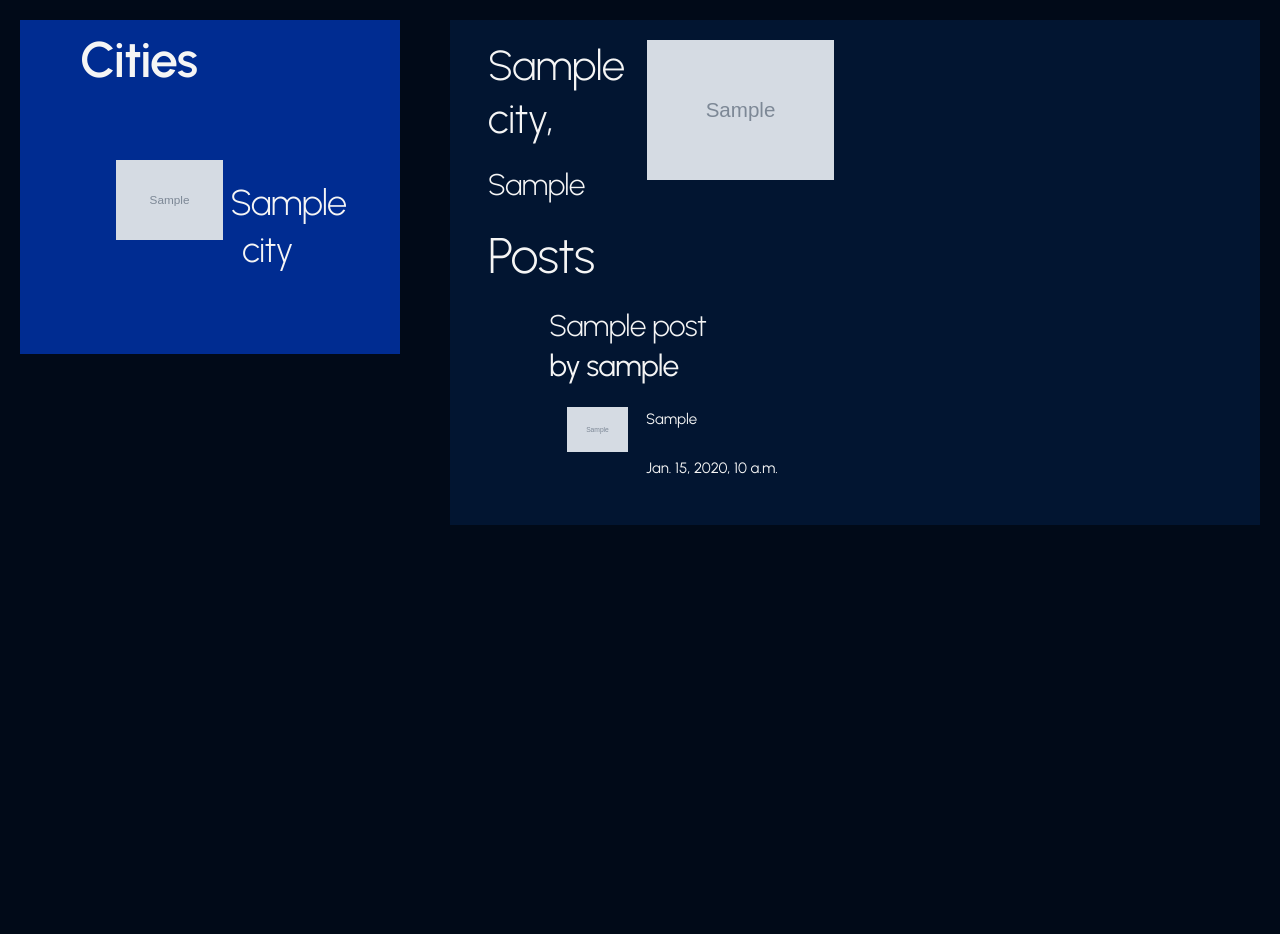
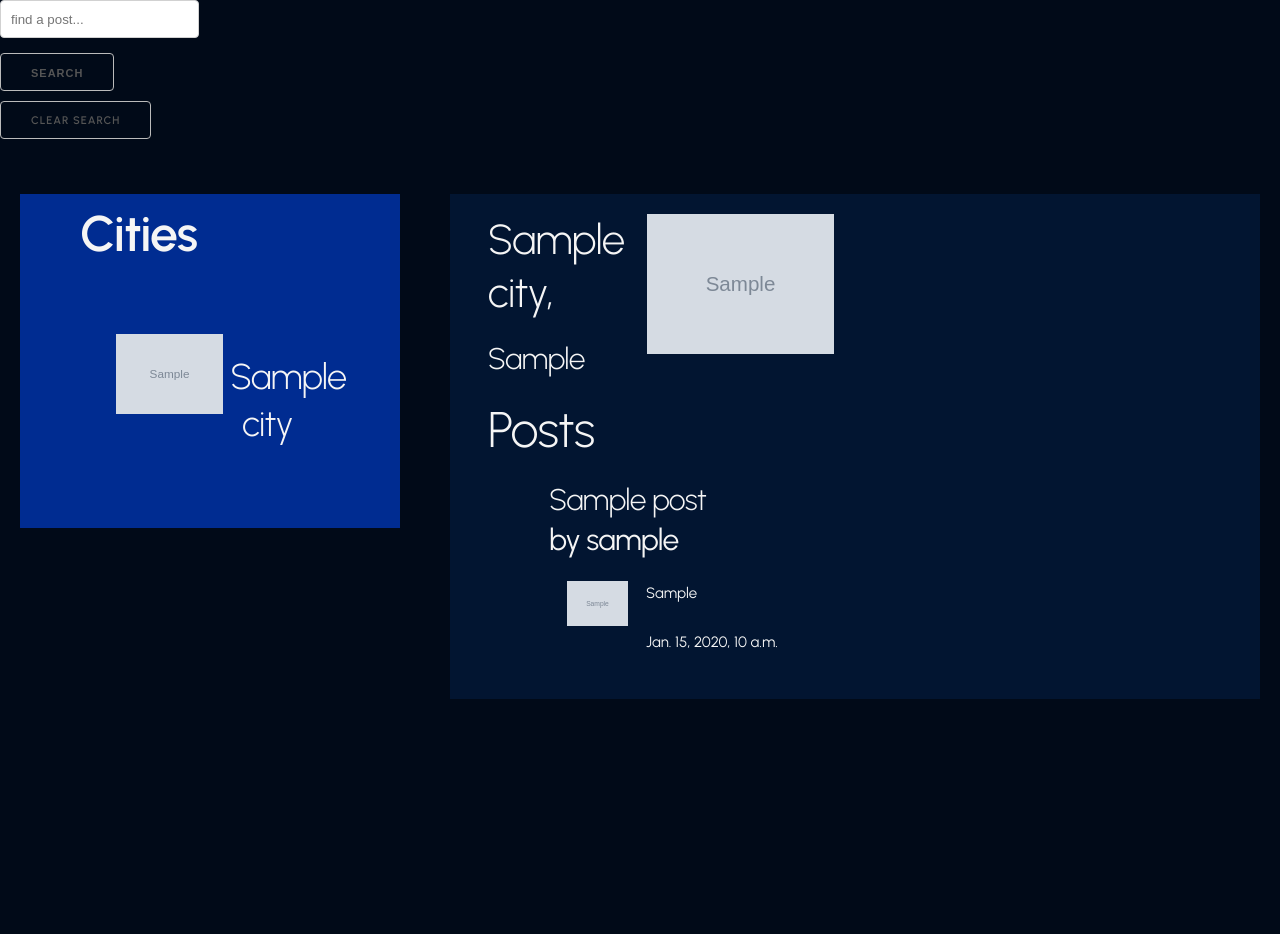
Before and after one commit to geearen/the-wayfarer, a Django app: page /cities/1/ in a window 1280 px wide. Shown: the part 80-1014 px from the top of the page. Before the commit the page ends 605 px from the top, so only its background shows below. Run offline with Django 3.2, Linux system fonts and the light colour scheme; tables that the repository leaves empty hold one stand-in row (values such as "Sample post"); grey boxes marked "Sample" are stand-in pictures.

Commit message:
search bar

```diff
--- a/app_content/templates/city_detail.html
+++ b/app_content/templates/city_detail.html
@@ -1,6 +1,18 @@
 {% extends 'base.html' %}
 {% block content %}
 
+<form>
+  <div>
+    <div>
+      <input class="input" type="text" name="title" placeholder="find a post..." />
+    </div>
+    <div>
+      <input class="button" type="submit" value="Search" />
+    </div>
+  </div>
+  <!--  This anchor tag will redirect back to artist list without a query param -->
+  <a class="button is-dark" href="{% url 'city_detail' city.pk %}">Clear Search</a>
+</form>
 
 <div class="city_post">
   <div class="row">
--- a/app_content/views.py
+++ b/app_content/views.py
@@ -52,16 +52,6 @@ class CitiesList(TemplateView):
     context = super().get_context_data(**kwargs)
     context['cities'] = City.objects.all()
     context['posts'] = Post.objects.all()
-    # title_query = self.request.GET.get("title")
-    #   if title_query != None:
-    #     context['posts'] = Post.objects.filter(
-    #       title__icontains = title_query, profile=self.request.profile)
-    #   else:
-    #     content['posts'] = Post.objects.filter(profile=self.request.profile)
-
-
-
-    return context
 
   # def get_context_data(self, **kwargs):
   #   context = super().get_context_data(**kwargs)
@@ -79,6 +69,17 @@ class CityDetail(DetailView):
     context = super().get_context_data(**kwargs)
     context['cities'] = City.objects.all()
     context['posts'] = Post.objects.all()
+    title_query = self.request.GET.get("title")
+    print("==== PPLPLPLPLPLPL =====")
+
+    if title_query != None:
+      print("==== YOYOYOYOYOY =====")
+      context['posts'] = Post.objects.filter(
+        title__icontains = title_query)
+    else:
+      print("==== :):):) =====")
+      context['posts'] = Post.objects.all()
+
     return context
 
 
```
